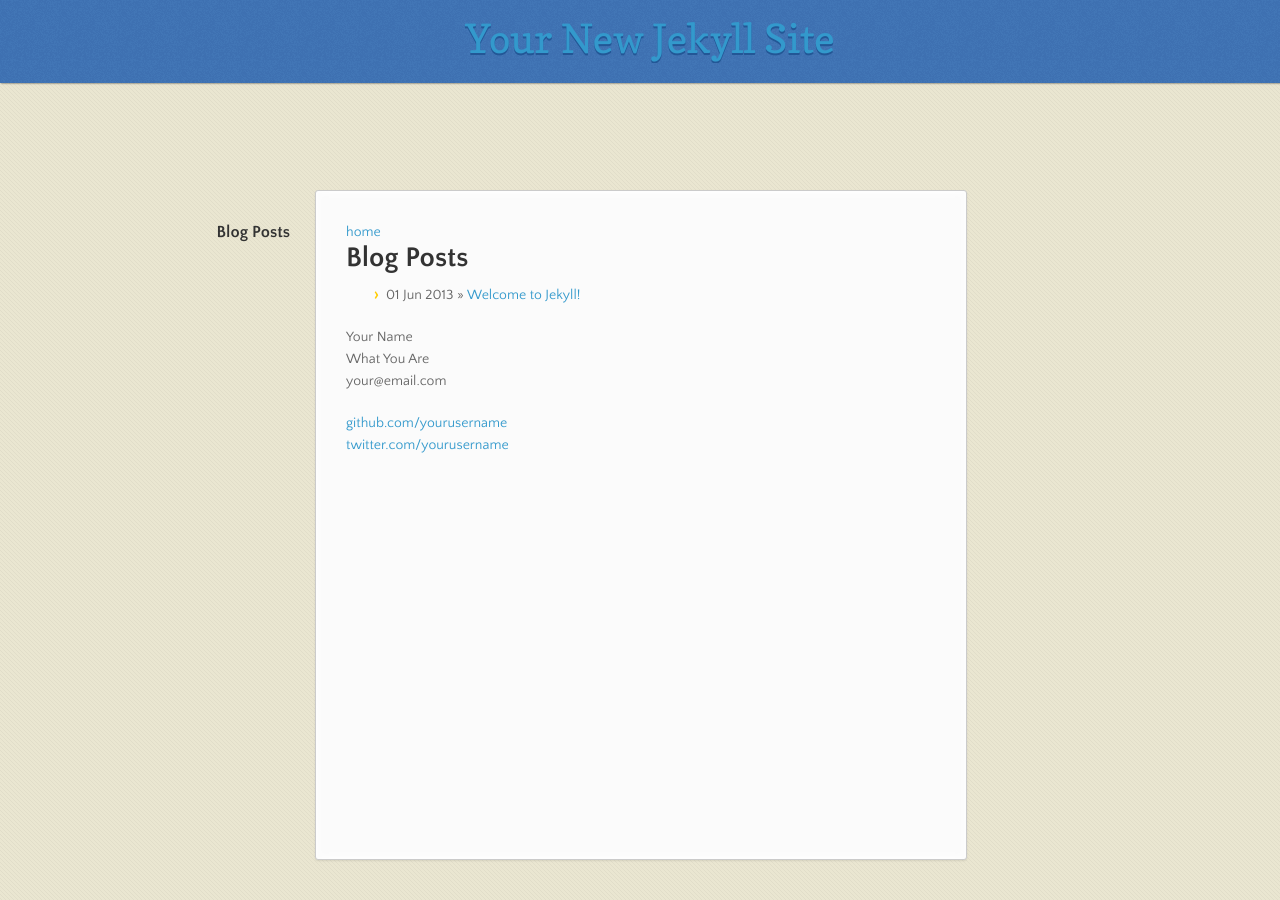
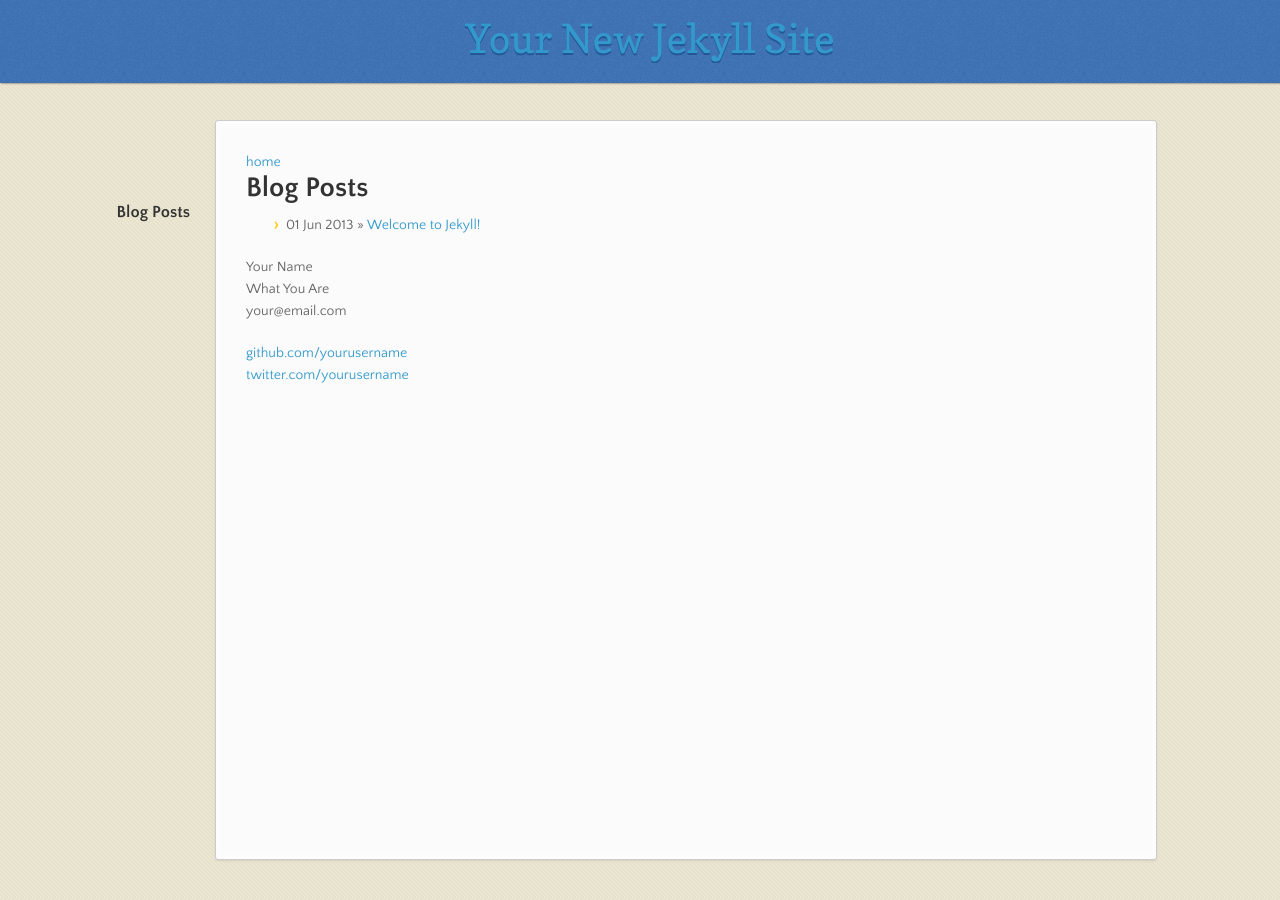
Before and after one commit to vesselxx/vessel.github.io, a Jekyll site: the page built from index.html, in a window 1280 px wide. Built offline with Jekyll 4.4.1, drawn with Linux system fonts in a browser that asks for light colours; nearby versions of some CDN libraries.

Commit message:
バナーを削除した分、sectionを上へ移動

```diff
--- a/stylesheets/styles.css
+++ b/stylesheets/styles.css
@@ -565,7 +565,7 @@ strong {
 }
 
 .wrapper {
-  width: 650px;
+  width: 850px;
   margin: 0 auto;
   position: relative;
 }
@@ -795,10 +795,10 @@ header p {
 }
 
 section {
-  width: 590px;
+  width: 880px;
   padding: 30px 30px 50px 30px;
   margin: 20px 0;
-  margin-top: 190px;
+  margin-top: 120px;
   position: relative;
   background: #fbfbfb;
   -moz-border-radius: 3px;
@@ -821,9 +821,9 @@ small {
 nav {
   width: 230px;
   position: fixed;
-  top: 220px;
+  top: 200px;
   left: 50%;
-  margin-left: -580px;
+  margin-left: -680px;
   text-align: right;
 }
 nav ul {
```
